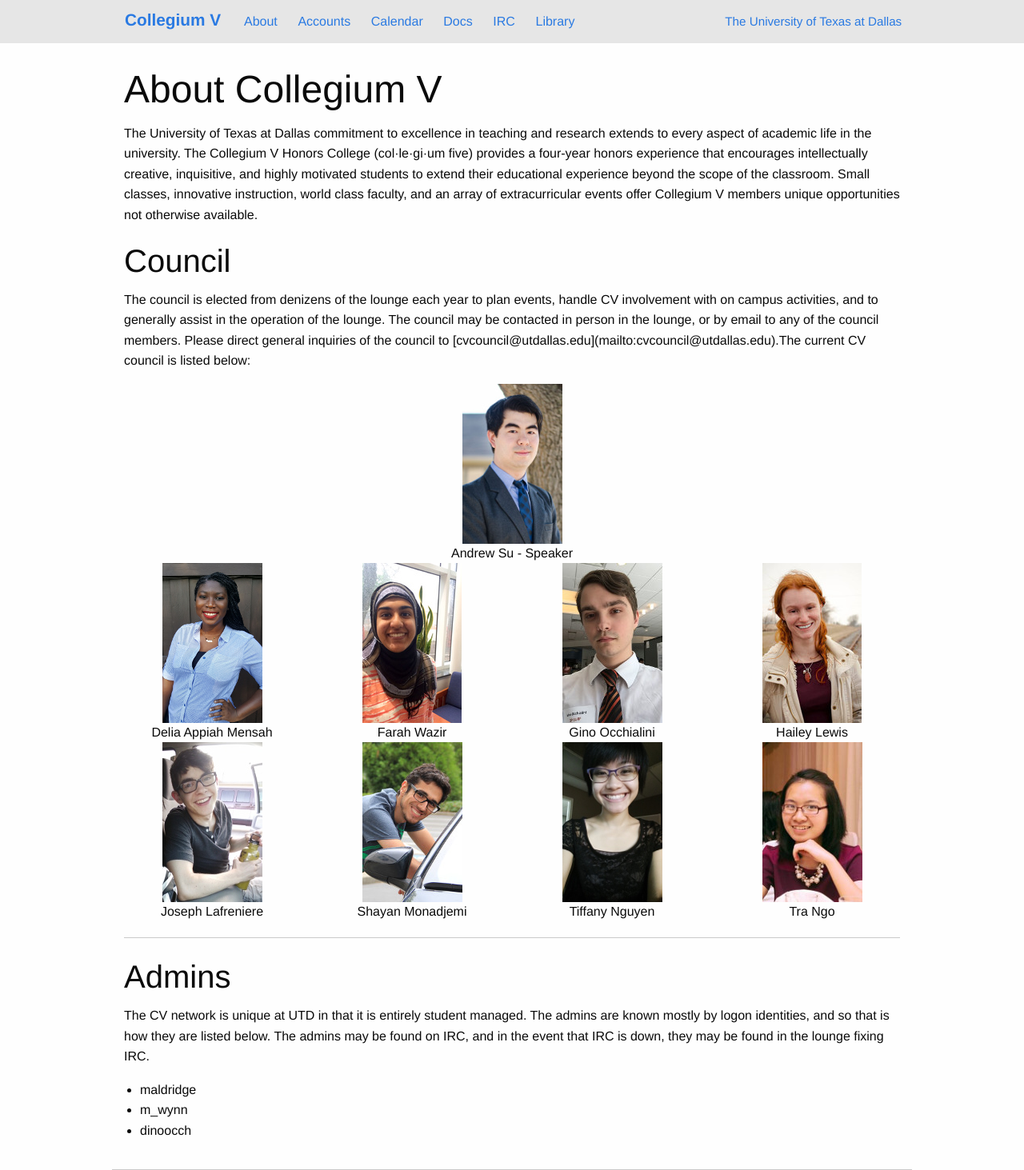
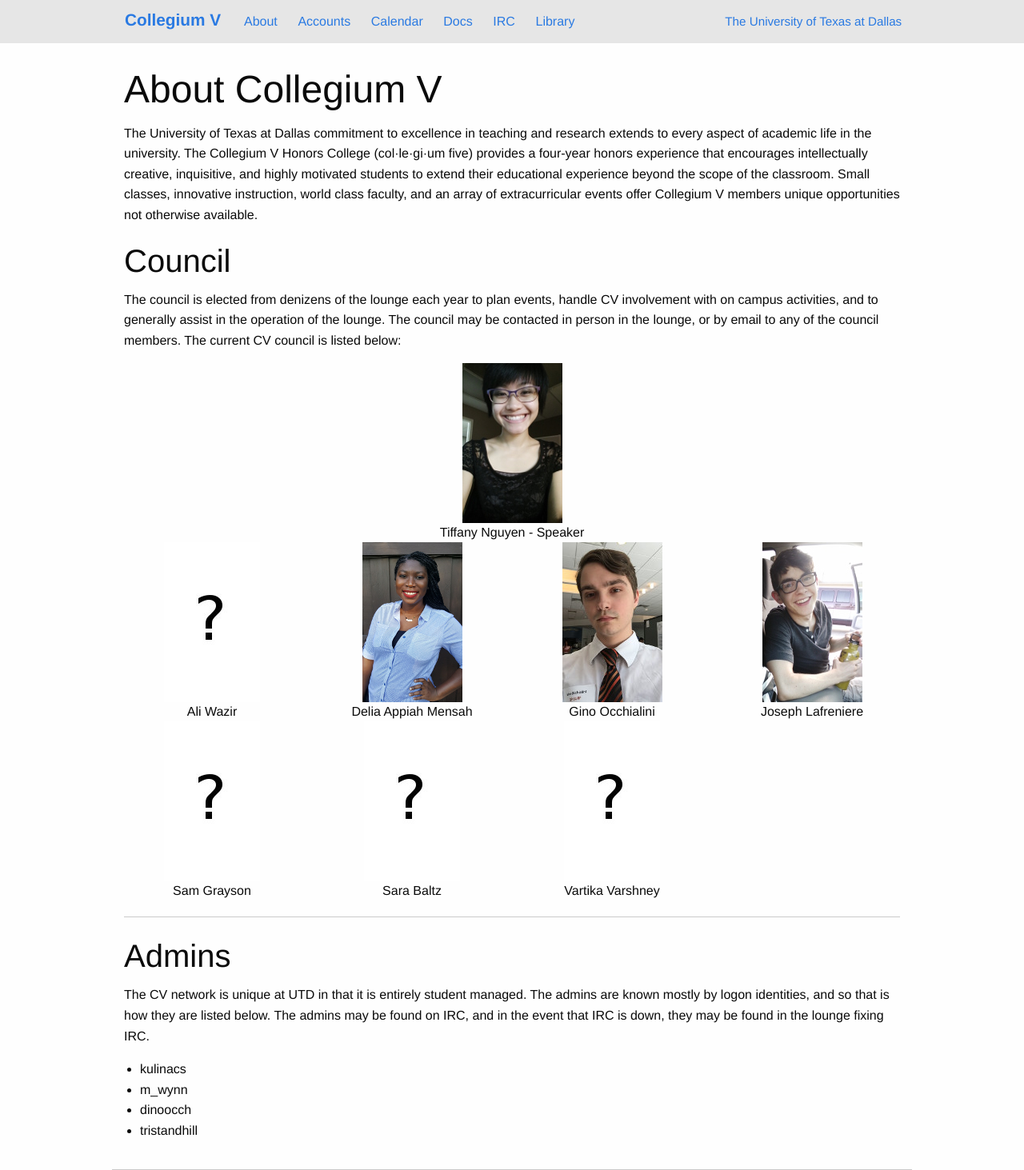
Before and after one commit to collegiumv/cv_jekyll, a Jekyll site: the page built from pages/about.html, in a window 1280 px wide. Shown: the whole page at 80% size. Built offline with Jekyll 4.4.1, drawn with Linux system fonts in a browser that asks for light colours.

Commit message:
Update about page for Fall 2017

```diff
--- a/_includes/header.html
+++ b/_includes/header.html
@@ -8,7 +8,7 @@
             <div class="top-bar-left stacked-for-small">
                 <ul class="dropdown vertical medium-horizontal menu" data-dropdown-menu>
                     <li class="hide-for-small-only menu-text"><a href="{{ site.baseurl }}/" class="menu-title">{{ site.title }}</a></li>
-                    <li><a href="/pages/About/">About</a></li>
+                    <li><a href="/pages/about/">About</a></li>
                     <li><a href="http://account.collegiumv.org/">Accounts</a></li>
                     <li><a href="/pages/calendar/">Calendar</a></li>
                     <li><a href="http://doc.collegiumv.org">Docs</a></li>
--- a/pages/about.html
+++ b/pages/about.html
@@ -9,48 +9,43 @@ layout: page
 
 <h2>Council</h2>
 
-<p>The council is elected from denizens of the lounge each year to plan events, handle CV involvement with on campus activities, and to generally assist in the operation of the lounge.  The council may be contacted in person in the lounge, or by email to any of the council members.  Please direct general inquiries of the council to [cvcouncil@utdallas.edu](mailto:cvcouncil@utdallas.edu).The current CV council is listed below:</p>
+<p>The council is elected from denizens of the lounge each year to plan events, handle CV involvement with on campus activities, and to generally assist in the operation of the lounge.  The council may be contacted in person in the lounge, or by email to any of the council members. The current CV council is listed below:</p>
 
 <div class="row">
     <div class="small-12 columns small-centered text-center">
-        <img src="/img/council/AndrewSu.jpg" alt="Andrew Su"><br/>
-        Andrew Su - Speaker
+        <img src="/img/council/TiffanyNguyen.jpg" alt="Tiffany Nguyen"><br/>
+        Tiffany Nguyen - Speaker
     </div>
 </div>
 
 <div class="row small-up-2 medium-up-3 large-up-4">
     <div class="column text-center">
+        <img src="/img/council/missing.jpg" alt="Ali Wazir">
+        <br/>Ali Wazir
+    </div>
+    <div class="column text-center">
         <img src="/img/council/DeliaMensah.jpg" alt="Delia Appiah Mensah">
         <br/>Delia Appiah Mensah
-    </div>
-    <div class="column text-center">
-        <img src="/img/council/FarahWazir.jpg" alt="Farah Wazir">
-        <br/>Farah Wazir
     </div>
     <div class="column text-center">
         <img src="/img/council/GinoOcchialini.jpg" alt="Gino Occhialini">
         <br/>Gino Occhialini
     </div>
     <div class="column text-center">
-        <img src="/img/council/HaileyLewis.jpg" alt="Hailey Lewis">
-        <br/>Hailey Lewis
-    </div>
-
-    <div class="column text-center">
         <img src="/img/council/JosephLafreniere.jpg" alt="Joseph Lafreniere">
         <br/>Joseph Lafreniere
     </div>
     <div class="column text-center">
-        <img src="/img/council/ShayanMonadjemi.jpg" alt="Shayan Monadjemi">
-        <br/>Shayan Monadjemi
+        <img src="/img/council/missing.jpg" alt="Sam Grayson">
+        <br/>Sam Grayson
     </div>
     <div class="column text-center">
-        <img src="/img/council/TiffanyNguyen.jpg" alt="Tiffany Nguyen">
-        <br/>Tiffany Nguyen
+        <img src="/img/council/missing.jpg" alt="Sara Baltz">
+        <br/>Sara Baltz
     </div>
     <div class="column text-center">
-        <img src="/img/council/TraNgo.jpg" alt="Tra Ngo">
-        <br/>Tra Ngo
+        <img src="/img/council/missing.jpg" alt="Vartika Varshney">
+        <br/>Vartika Varshney
     </div>
 
 </div>
@@ -62,7 +57,8 @@ layout: page
     The CV network is unique at UTD in that it is entirely student managed.  The admins are known mostly by logon identities, and so that is how they are listed below.  The admins may be found on IRC, and in the event that IRC is down, they may be found in the lounge fixing IRC.
 </p>
 <ul>
-    <li>maldridge</li>
+    <li>kulinacs</li>
     <li>m_wynn</li>
     <li>dinoocch</li>
+    <li>tristandhill</li>
 </ul>
```
